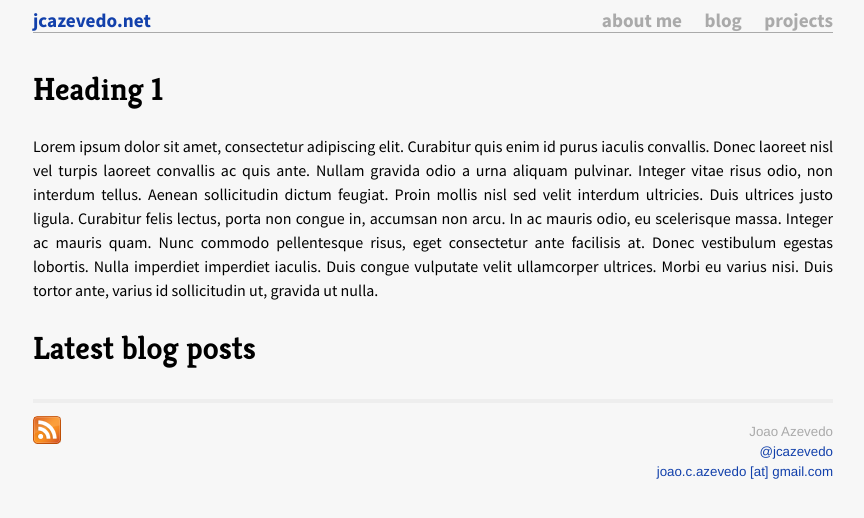
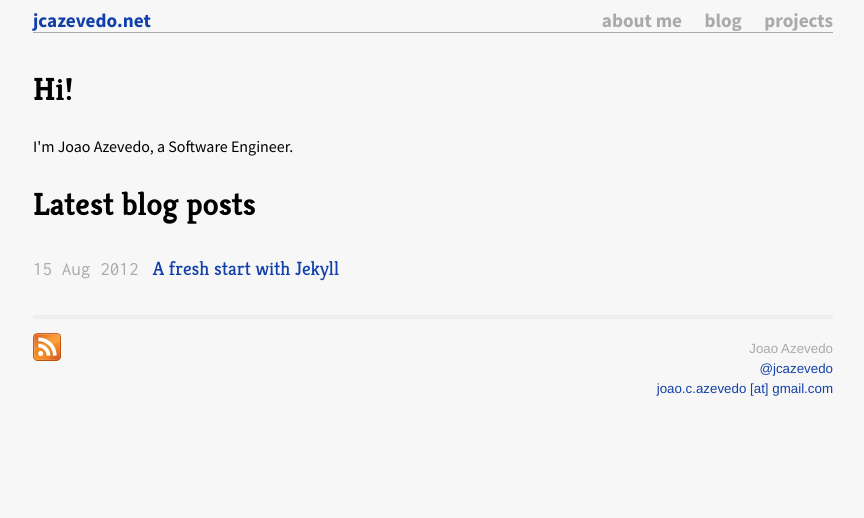
Before and after one commit to jcazevedo/jcazevedo.net, a Jekyll site: the page built from index.html, in a window 1280 px wide. Shown: the top 518 px of the page, without its empty margins (207-1071 px from the left). Built offline with Jekyll 4.4.1, drawn with Linux system fonts in a browser that asks for light colours.

Commit message:
Add 'A fresh start with Jekyll' post.

```diff
--- a/index.html
+++ b/index.html
@@ -3,9 +3,9 @@ layout: main
 title: Home
 ---
 
-<h1>Heading 1</h1>
+<h1>Hi!</h1>
 
-<p>Lorem ipsum dolor sit amet, consectetur adipiscing elit. Curabitur quis enim id purus iaculis convallis. Donec laoreet nisl vel turpis laoreet convallis ac quis ante. Nullam gravida odio a urna aliquam pulvinar. Integer vitae risus odio, non interdum tellus. Aenean sollicitudin dictum feugiat. Proin mollis nisl sed velit interdum ultricies. Duis ultrices justo ligula. Curabitur felis lectus, porta non congue in, accumsan non arcu. In ac mauris odio, eu scelerisque massa. Integer ac mauris quam. Nunc commodo pellentesque risus, eget consectetur ante facilisis at. Donec vestibulum egestas lobortis. Nulla imperdiet imperdiet iaculis. Duis congue vulputate velit ullamcorper ultrices. Morbi eu varius nisi. Duis tortor ante, varius id sollicitudin ut, gravida ut nulla.</p>
+<p>I'm Joao Azevedo, a Software Engineer.</p>
 
 <h1>Latest blog posts</h1>
 
```
Also changed, not shown: _posts/2012-08-15-a-fresh-start-with-jekyll.markdown (added, +21 -0 lines).
